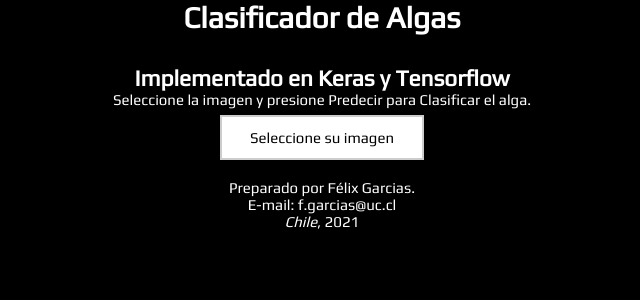
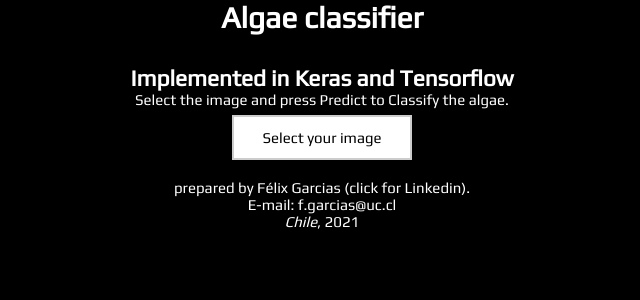
Before and after one commit to Fgarciash/Algae-Classifier, a Flask app: page / in a window 1280 px wide. Shown: the top 300 px of the page, without its empty margins (318-958 px from the left). Run offline with Flask 2, Linux system fonts and the light colour scheme; some libraries are stand-ins or nearby versions.

Commit message:
Versión20

```diff
--- a/static/js/main.js
+++ b/static/js/main.js
@@ -45,7 +45,7 @@
                 // Get and display the result
                 $('.loader').hide();
                 $('#result').fadeIn(600);
-                $('#result').text(' El alga es:  ' + data);
+                $('#result').text(' The alga is:  ' + data);
                 console.log('So does this');
             },
         });
--- a/templates/index.html
+++ b/templates/index.html
@@ -4,9 +4,9 @@
         <meta name="viewport" content="width-device-width, initial-scale=1.0">
         <link href="https://fonts.googleapis.com/css?family=Play&display=swap" rel="stylesheet">
 
-        <title>Clasificador de Algas </title>
+        <title>Algae classifier for the central coast of Chile  </title>
 
-        <meta name="theme-color" content="#ffffff">
+        <meta name="theme-color" content="#4285f4">
     </head>
 
 <body>
@@ -15,22 +15,22 @@
 
         <header>
             <div class="top_frame">
-                <h1>Clasificador de Algas</h1>
+                <h1>Algae classifier</h1>
             </div>
         </header>
 
         {% extends "base.html" %} {% block content %}
 
-        <h2>Implementado en Keras y Tensorflow</h2>
+        <h2>Implemented in Keras and Tensorflow</h2>
 
         <p class="description">
-            Seleccione la imagen y presione Predecir para Clasificar el alga.
+            Select the image and press Predict to Classify the algae.
         </p>
 
         <div>
             <form id="upload-file" method="post" enctype="multipart/form-data">
                 <label for="imageUpload" class="upload-label">
-                    Seleccione su imagen
+                    Select your image
                 </label>
                 <input type="file" name="file" id="imageUpload" accept=".png, .jpg, .jpeg">
             </form>
@@ -41,7 +41,7 @@
                     </div>
                 </div>
                 <div>
-                    <button type="button" class="upload-label" id="btn-predict">Predecir!</button>
+                    <button type="button" class="upload-label" id="btn-predict">Predict!</button>
                 </div>
             </div>
 
@@ -54,7 +54,7 @@
         </div>
 
         <p class="final_word">
-            Preparado por <a href="www.linkedin.com/in/félixgarciash" target="_blank">Félix Garcias</a>.</br>
+            prepared by <a href="https://www.linkedin.com/in/f%C3%A9lixgarciash/" target="_blank">Félix Garcias (click for Linkedin)</a>.</br>
             E-mail: f.garcias@uc.cl</br>
             <i>Chile</i>, 2021
         </p>
```
Also changed, not shown: uploads/durvillaea1.jpg (added).
